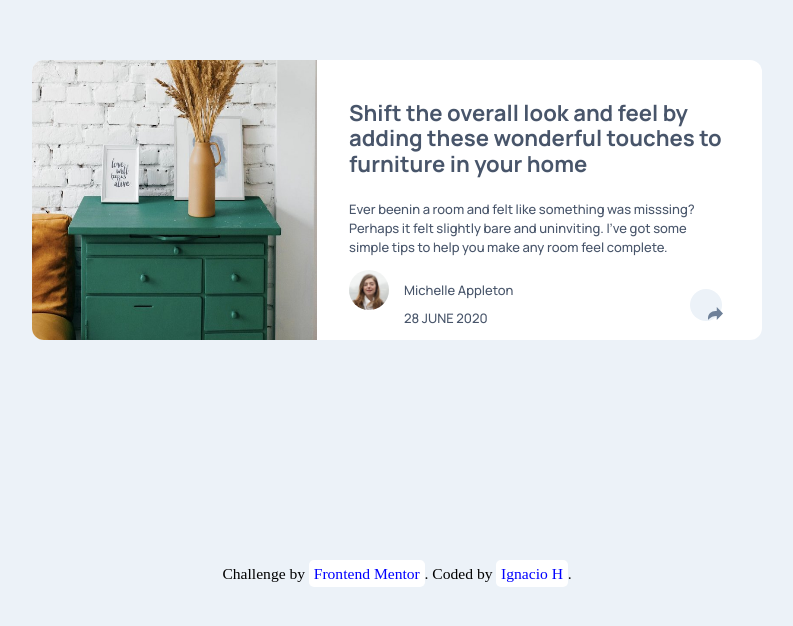
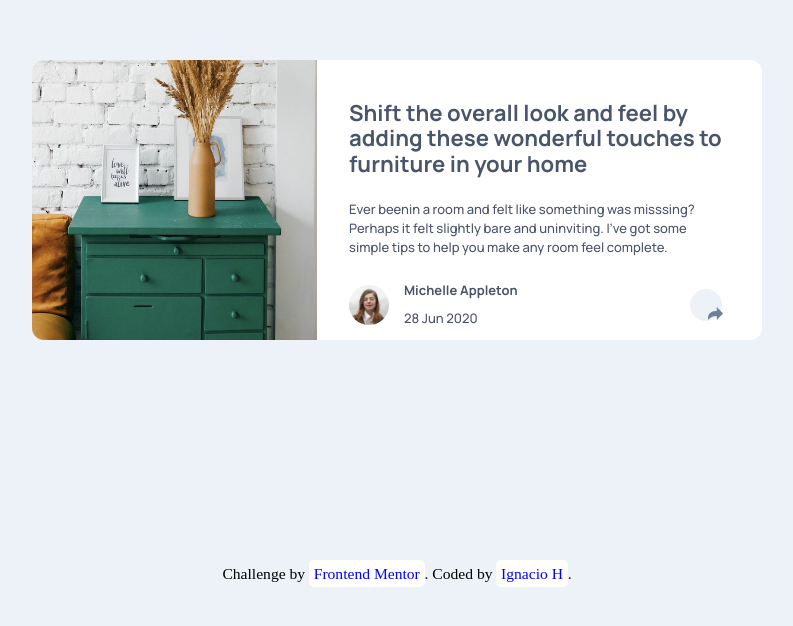
Before and after one commit to Ignaherrero/Article-preview-component, a plain HTML site: page index.html in a window 1280 px wide. Shown: the part 160-786 px from the top of the page, without its empty margins (243-1036 px from the left). Drawn offline with Linux system fonts and the light colour scheme.

Commit message:
Fix person's style

```diff
--- a/index.css
+++ b/index.css
@@ -50,7 +50,6 @@
   }
 
   .content {
-    width: 400px;
     margin: 40px 40px 40px 32px;
   }
 
@@ -66,12 +65,18 @@
   .date {
     display: flex;
     flex-direction: column;
+    font-weight: 300;
+  }
+
+  .name {
+    font-weight: 700;
   }
 
   .avatar {
     border-radius: 100px;
     height: 40px;
     width: auto;
+    align-self: center;
   }
 
   .popup {
--- a/index.html
+++ b/index.html
@@ -32,8 +32,8 @@
         <div class="person">
           <img class="avatar" src="images/avatar-michelle.jpg" alt="avatar">
           <div class="profile-name">
-            <p>Michelle Appleton</p>
-            <p>28 JUNE 2020</p>
+            <p class="name">Michelle Appleton</p>
+            <p class="date">28 Jun 2020</p>
           </div>
           <div class="popup">
             <svg xmlns="http://www.w3.org/2000/svg" width="15" height="13" onclick="mostrar()">
```
